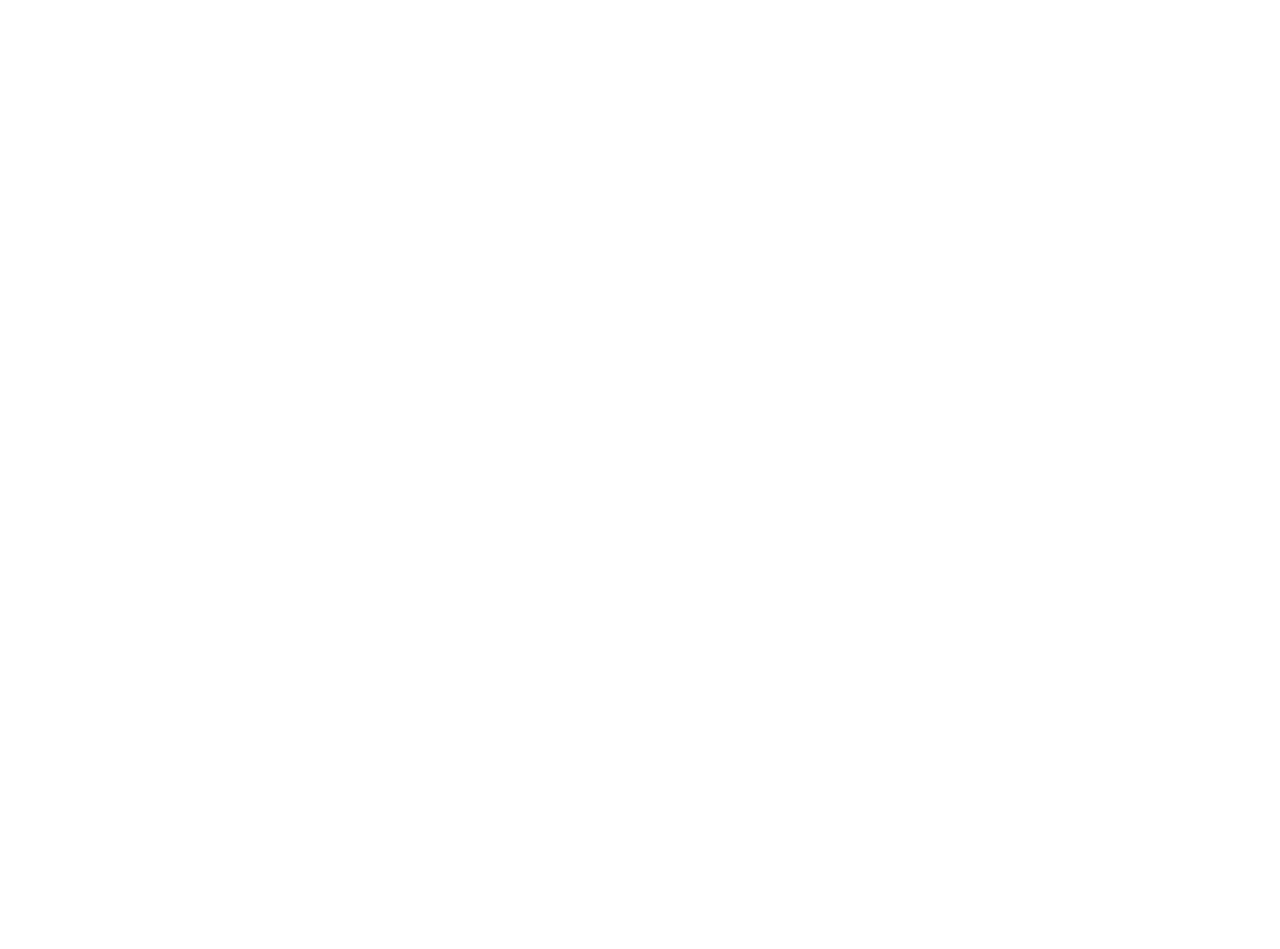
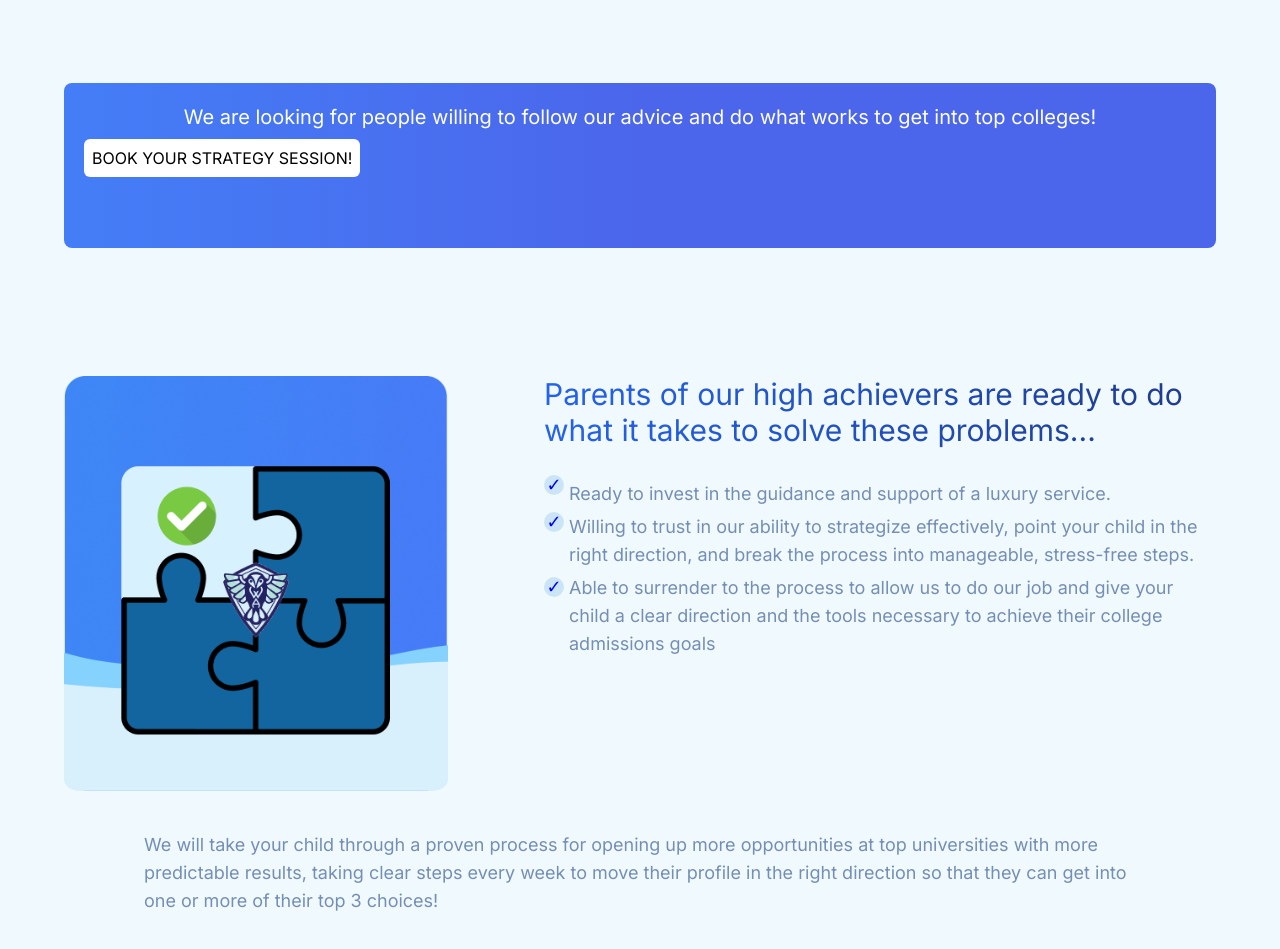
Before and after one commit to WasifAli22/freetemplate, a Next.js app: page / in a window 1280 px wide. Shown: the part 2460-3409 px from the top of the page. Before the commit the page ends 2439 px from the top, so only its background shows below. Built offline with nearby package versions, Linux system fonts and the light colour scheme.

Commit message:
updated done

```diff
--- a/src/app/High-Achivers/page.tsx
+++ /dev/null
@@ -1,11 +0,0 @@
-import React from 'react'
-
-const highAchivers = () => {
-  return (
-    <div>
-
-    </div>
-  )
-}
-
-export default highAchivers
--- a/src/app/page.tsx
+++ b/src/app/page.tsx
@@ -5,6 +5,8 @@ import Parentsof from "@/components/parentsOf/Parentsof";
 import NoGurrante from "@/components/noGurranteSect/NoGurrante";
 import GetStructer from "@/components/getStructer/GetStructer";
 import CollegeAdmission from "@/components/collgeadmission/CollegeAdmission";
+import Wewant from "@/components/wewant/Wewant";
+import Weare from "@/components/weare/Weare";
 
 export default function Home() {
   return (
@@ -15,6 +17,8 @@ export default function Home() {
       <Parentsof />
       <CollegeAdmission />
       <NoGurrante />
+      <Weare />
+      <Wewant />
     </div>
   );
 }
--- /dev/null
+++ b/src/components/weare/Weare.tsx
@@ -0,0 +1,19 @@
+import React from 'react'
+import PxWrapper from '../shares/PxWrapper'
+
+const Weare = () => {
+    return (
+        <PxWrapper>
+            <div className="mt-10 lg:h-[165px] h-[200px] bg-custom-gradient bg-h-[80px] rounded-lg text-white items-center p-[20px]">
+                <p className='text-center lg:text-[20px] text-[14px] leading-[28px]'>We are looking for people willing to follow our advice and do what works to get into top colleges!</p>
+                <div className="">
+                    <button className='h-[38px] text-center mt-2 bg-white text-black rounded-md'>
+                        <span className='px-2 h-[24px]'>BOOK YOUR STRATEGY SESSION!</span>
+                    </button>
+                </div>
+            </div>
+        </PxWrapper>
+    )
+}
+
+export default Weare
--- /dev/null
+++ b/src/components/wewant/Wewant.tsx
@@ -0,0 +1,30 @@
+import React from 'react'
+import PxWrapper from '../shares/PxWrapper'
+import Image from 'next/image'
+
+const Wewant = () => {
+    return (
+        <PxWrapper>
+                <div className="md:grid grid-cols-12 flex flex-col">
+                    <div className="col-span-4 mb-10 lg:mb-0">
+                        <Image src="/wewant.png" alt='parentsof' height={450} width={450} />
+                    </div>
+                    <div className="col-span-1"></div>
+                    <div className="col-span-7">
+                        <h2 className='text-3xl mb-8 bg-gradient-to-r from-blue-600 to-blue-900 text-transparent bg-clip-text'>Parents of our high achievers are ready to do what it takes to solve these problems...</h2>
+                        <ul className='relative checklist-ul'>
+                            <li className='text-lg listyle text-[#758EB3]'>Ready to invest in the guidance and support of a luxury service.
+                            </li>
+                            <li className='text-lg listyle text-[#758EB3]'>Willing to trust in our ability to strategize effectively, point your child in the right direction, and break the process into manageable, stress-free steps.
+                            </li>
+                            <li className='text-lg listyle text-[#758EB3]'>Able to surrender to the process to allow us to do our job and give your child a clear direction and the tools necessary to achieve their college admissions goals
+                            </li>
+                        </ul>
+                    </div>
+                </div>
+                <p className='text-lg mt-10 md:px-20 text-[#758EB3]'>We will take your child through a proven process for opening up more opportunities at top universities with more predictable results, taking clear steps every week to move their profile in the right direction so that they can get into one or more of their top 3 choices!</p>
+            </PxWrapper>
+    )
+}
+
+export default Wewant
```
Also changed, not shown: public/wewant.png (added).
